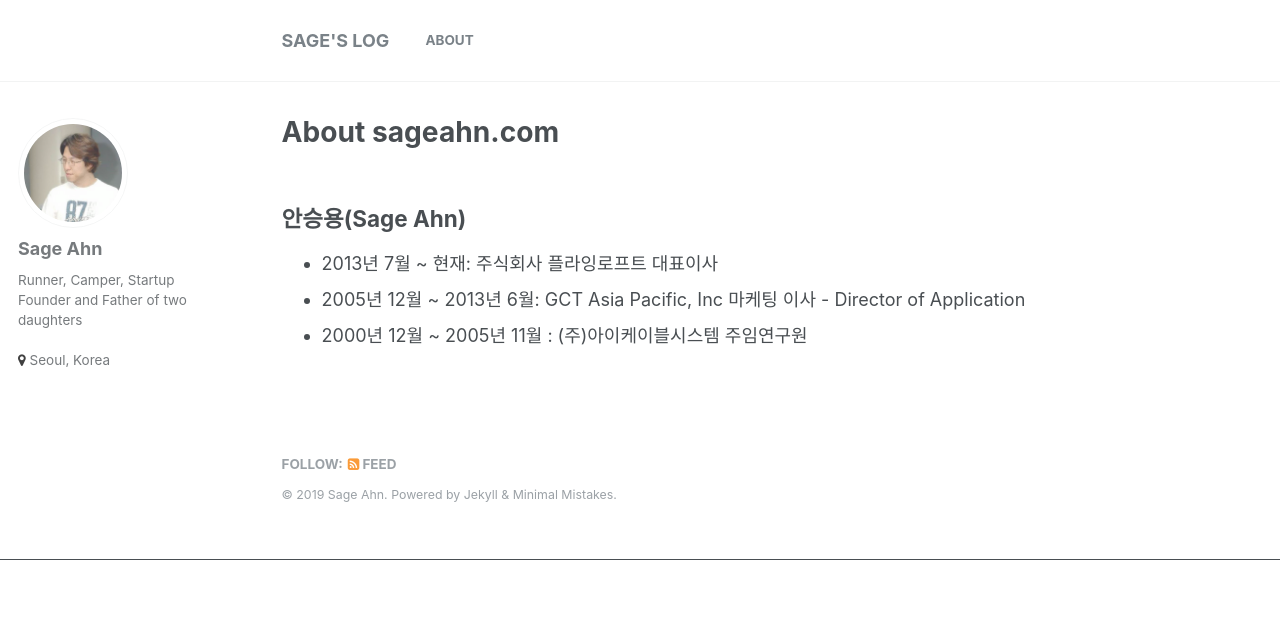
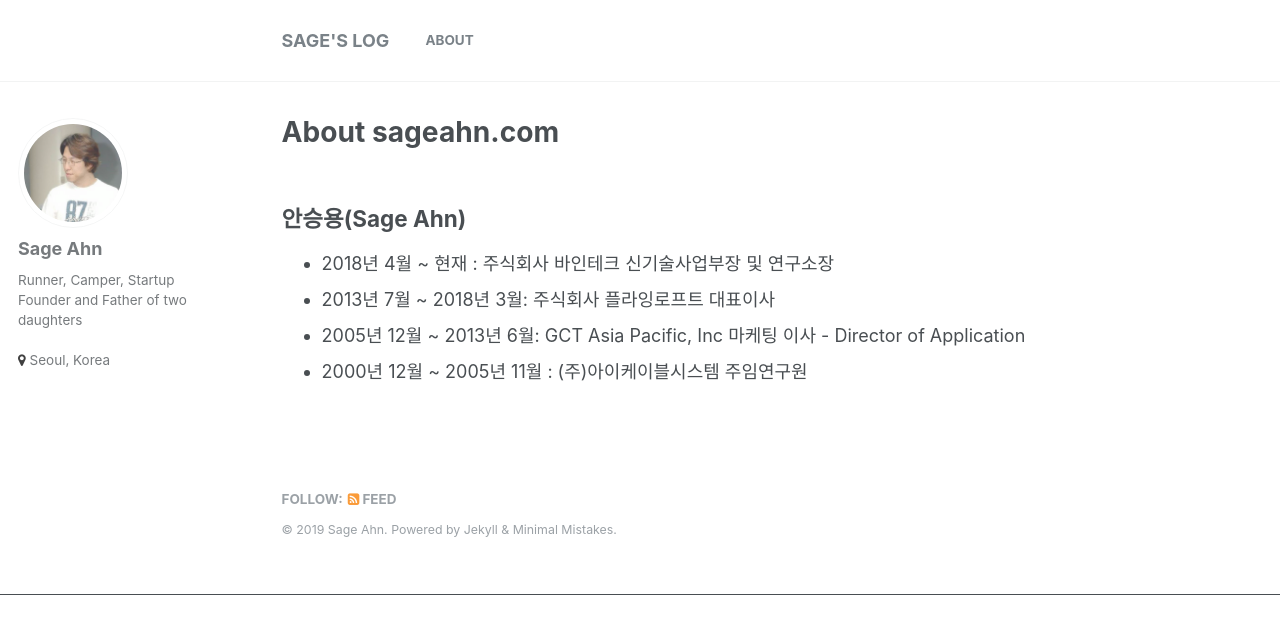
Before and after one commit to sageahn/sageahn.github.io, a Jekyll site: the page built from _pages/about.md, in a window 1280 px wide. Shown: the top 634 px of the page. Built offline with Jekyll 4.4.1, drawn with Linux system fonts in a browser that asks for light colours.

Commit message:
about page 업데이트

```diff
--- a/_pages/about.md
+++ b/_pages/about.md
@@ -4,6 +4,7 @@ title: "About sageahn.com"
 permalink: /about/
 ---
 ## 안승용(Sage Ahn)
-- 2013년 7월 ~ 현재: 주식회사 플라잉로프트 대표이사
+- 2018년 4월 ~ 현재 : 주식회사 바인테크 신기술사업부장 및 연구소장
+- 2013년 7월 ~ 2018년 3월: 주식회사 플라잉로프트 대표이사
 - 2005년 12월 ~ 2013년 6월: GCT Asia Pacific, Inc 마케팅 이사 - Director of Application
 - 2000년 12월 ~ 2005년 11월 : (주)아이케이블시스템 주임연구원
```
